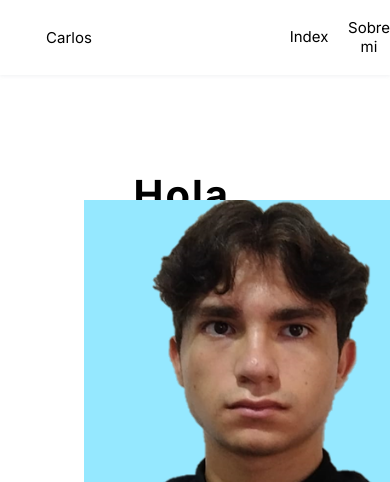
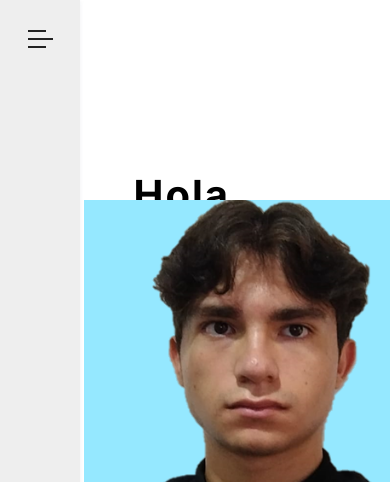
Before and after one commit to CarlosIsaelRamirezGonzalez/CarlosIsaelRamirezGonzalez.github.io, a plain HTML site: page index.html in a window 390 px wide. Shown: the top 482 px of the page. Drawn offline with Linux system fonts and the light colour scheme.

Commit message:
Ya esta listo el sidebar, nomas que no se mueve

```diff
--- a/css/styles.css
+++ b/css/styles.css
@@ -25,6 +25,10 @@ html, body {
     left: 0;
     z-index: 100;
     box-shadow: 0 1px 4px rgba(146, 161, 176, 0.15);
+}
+
+.menu-icon {
+    display: none;
 }
 
 .navbar {
@@ -584,3 +588,58 @@ html, body {
     letter-spacing: .1rem;
 }
 /* end of contact */
+
+/* media querys */
+@media (max-width: 900px) {
+    .menu-icon {
+        display: block;
+        margin-top: 3rem;
+        cursor: pointer;
+    }
+
+    .line {
+        height: .2rem; /*2 pixels*/
+        width: 2.5rem;
+        background-color: #222;
+        margin-bottom: .6rem;
+
+    }
+
+    .line-1, .line-3 {
+        width: 1.8rem;
+        transition: all .4s;
+    }
+
+    .menu-icon:hover .line{
+        width: 2.5rem;
+    }
+
+    .header {
+        width: 8rem;
+        height: 100%;
+        background-color: #eee;
+        position: fixed;
+        display: flex;
+        flex-direction: column;
+        justify-content: space-between;
+        align-items: center;
+        z-index: 10;
+        box-shadow: 0 1px 4px rgba(146, 161, 176, 0.15);
+    }
+
+    .navbar {
+        position: fixed;
+        left: -32rem;
+        width: 40rem;
+        height: 100%;
+        display: flex;
+        flex-direction: column;
+        justify-content: space-between;
+        align-items: center;
+        z-index: 5;
+        transition: left .8s cubic-bezier(1, 0, 0, 1);
+    }
+
+
+}
+/* end of media querys */
--- a/index.html
+++ b/index.html
@@ -15,6 +15,12 @@
 </head>
 <body>
    <header class="header">
+        <div class="menu-icon">
+            <div class="line line-1"></div>
+            <div class="line line-2"></div>
+            <div class="line line-3"></div>
+        </div>
+
         <nav class="navbar">
             <a href="#presentation" class="nav-static-link nav-logo">Carlos</a>
             <a href="#presentation" class="nav-link nav-home">Index</a>
```
